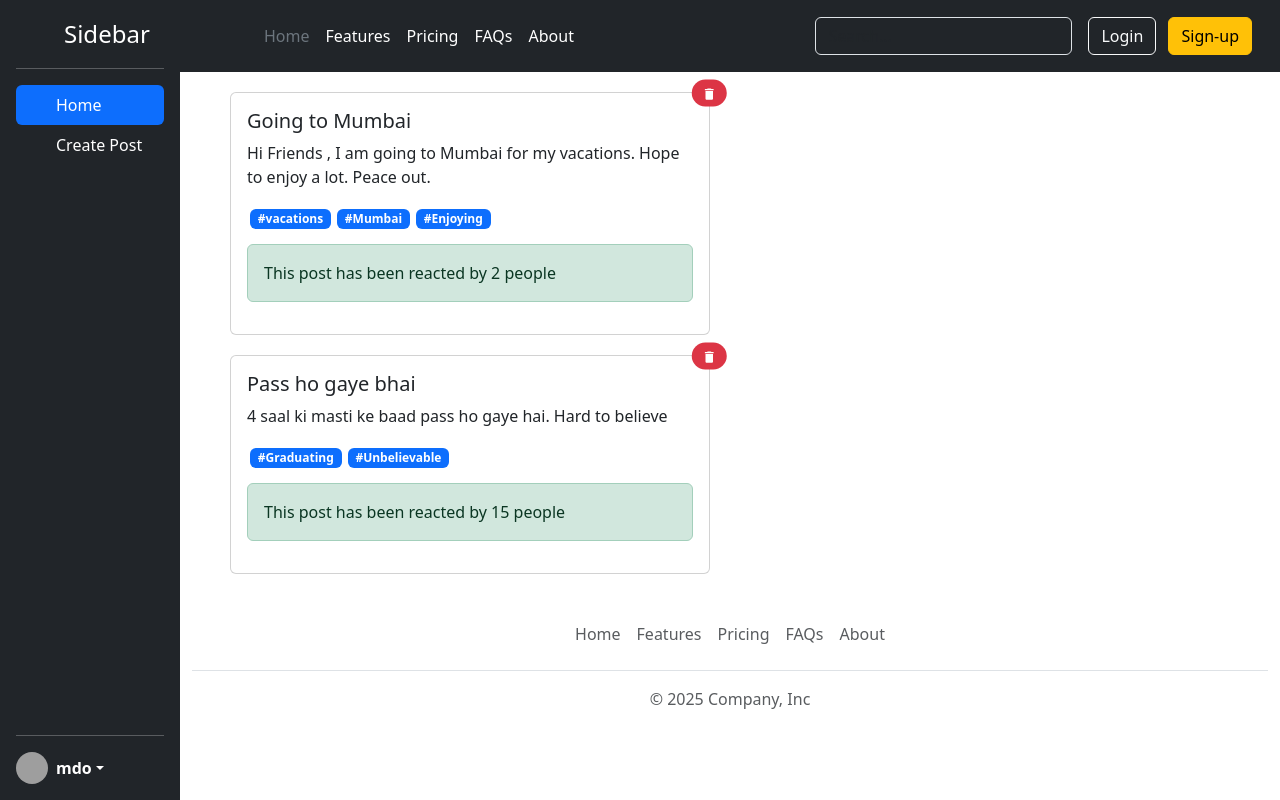
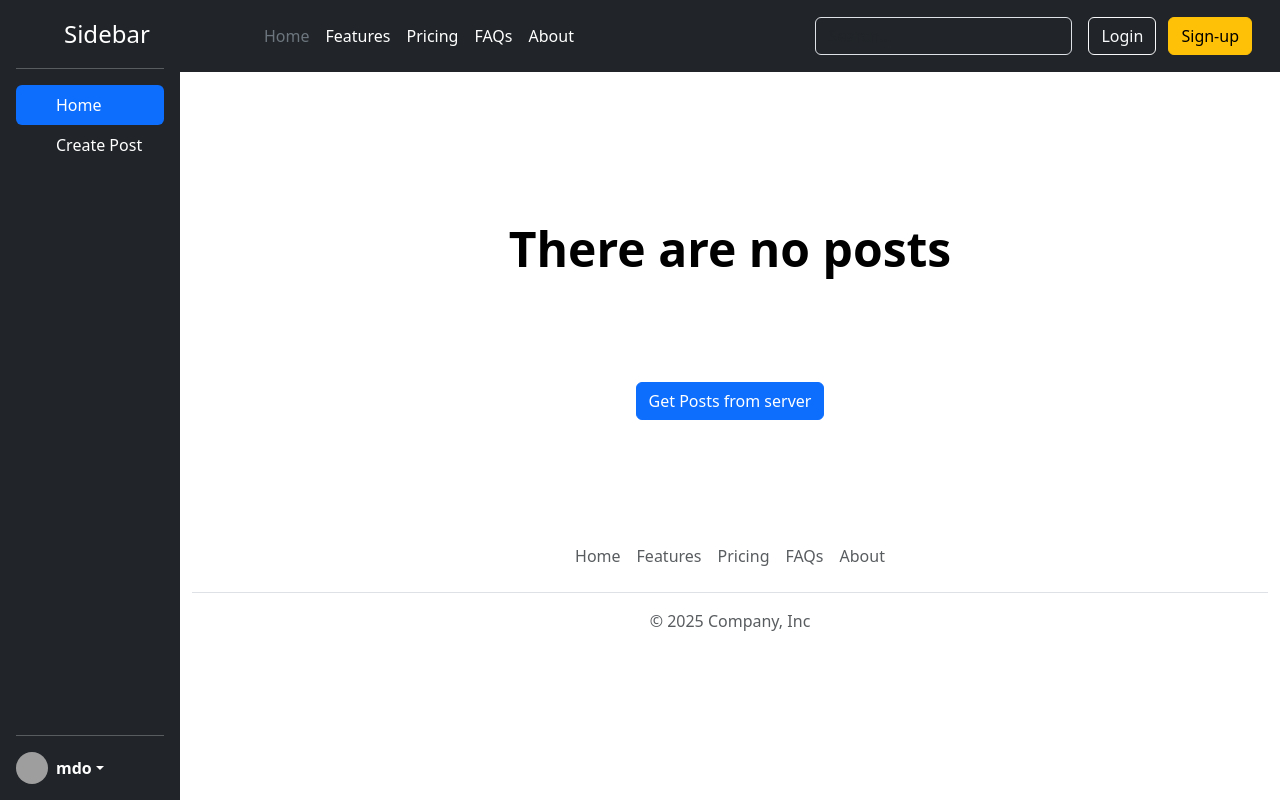
Before and after one commit to sampada-2006/Social-Media-App-UI-Using-React, a React (Vite) app: page / in a window 1280 px wide. Built offline with nearby package versions, Linux system fonts and the light colour scheme; grey boxes are pictures that could not be loaded.

Commit message:
used dummy data from dummyjson.com

```diff
--- a/src/App.css
+++ b/src/App.css
@@ -30,3 +30,7 @@
   border:2px solid gray;
   padding: 15px;
 }
+
+.welcome-msg{
+  margin: 100px 0;
+}
--- a/src/components/Post.jsx
+++ b/src/components/Post.jsx
@@ -25,7 +25,7 @@ const Post = ({ post }) => {
             </span>
           ))}
           <div class="alert alert-success reactions" role="alert">
-            This post has been reacted by {post.reactions} people
+            This post has been reacted by {post.reactions.likes} people
           </div>
         </div>
       </div>
--- a/src/components/PostList.jsx
+++ b/src/components/PostList.jsx
@@ -1,10 +1,20 @@
 import { useContext } from "react";
 import Post from "./Post";
 import { PostList as PostListData } from "../store/post-list-store";
+import WelcomeMsg from "./WelcomeMsg";
 const PostList = () => {
-  const { postList } = useContext(PostListData);
+  const { postList, addInitialPost } = useContext(PostListData);
+
+  const handleGetPostsClick = () => {
+    fetch("https://dummyjson.com/posts")
+      .then((res) => res.json())
+      .then((data) => addInitialPost(data.posts));
+  };
   return (
     <>
+      {postList.length === 0 && (
+        <WelcomeMsg onGetPostsClick={handleGetPostsClick}></WelcomeMsg>
+      )}
       {postList.map((post) => (
         <Post key={post.id} post={post}></Post>
       ))}
--- /dev/null
+++ b/src/components/WelcomeMsg.jsx
@@ -0,0 +1,16 @@
+const WelcomeMsg = ({ onGetPostsClick }) => {
+  return (
+    <center className="welcome-msg">
+      <div class="px-4 py-5 my-5 text-center">
+        <h1 class="display-5 fw-bold text-body-emphasis">
+          There are no posts
+        </h1>{" "}
+      </div>
+      <button type="button" class="btn btn-primary" onClick={onGetPostsClick}>
+        Get Posts from server
+      </button>
+    </center>
+  );
+};
+
+export default WelcomeMsg;
--- a/src/store/post-list-store.jsx
+++ b/src/store/post-list-store.jsx
@@ -3,6 +3,7 @@ import { createContext, useReducer } from "react";
 const DEFAULT_CONTEXT = {
   postList: [],
   addPost: () => {},
+  addInitialPost: () => {},
   deletePost: () => {},
 };
 export const PostList = createContext(DEFAULT_CONTEXT);
@@ -13,6 +14,8 @@ const postListReducer = (currPostList, action) => {
     newPostList = currPostList.filter(
       (post) => post.id !== action.payload.postId,
     );
+  } else if (action.type === "ADD_INITIAL_POSTS") {
+    newPostList = action.payload.posts;
   } else if (action.type === "ADD_POST") {
     const newPost = action.payload;
     newPostList = [newPost, ...currPostList];
@@ -21,10 +24,7 @@ const postListReducer = (currPostList, action) => {
 };
 
 const PostListProvider = ({ children }) => {
-  const [postList, dispatchPostList] = useReducer(
-    postListReducer,
-    DEFAULT_POST_LIST,
-  );
+  const [postList, dispatchPostList] = useReducer(postListReducer, []);
   const addPost = (userId, postTitle, postBody, reactions, tags) => {
     dispatchPostList({
       type: "ADD_POST",
@@ -32,12 +32,22 @@ const PostListProvider = ({ children }) => {
         id: Date.now(),
         title: postTitle,
         body: postBody,
-        reactions: reactions,
+        reactions: { likes: reactions },
         userId: userId,
         tags: tags,
       },
     });
   };
+
+  const addInitialPost = (posts) => {
+    dispatchPostList({
+      type: "ADD_INITIAL_POSTS",
+      payload: {
+        posts,
+      },
+    });
+  };
+
   const deletePost = (postId) => {
     dispatchPostList({
       type: "DELETE_POST",
@@ -47,28 +57,12 @@ const PostListProvider = ({ children }) => {
     });
   };
   return (
-    <PostList.Provider value={{ postList, addPost, deletePost }}>
+    <PostList.Provider
+      value={{ postList, addPost, addInitialPost, deletePost }}
+    >
       {children}
     </PostList.Provider>
   );
 };
 
-const DEFAULT_POST_LIST = [
-  {
-    id: "1",
-    title: "Going to Mumbai",
-    body: "Hi Friends , I am going to Mumbai for my vacations. Hope to enjoy a lot. Peace out.",
-    reactions: 2,
-    userId: "user-9",
-    tags: ["vacations", "Mumbai", "Enjoying"],
-  },
-  {
-    id: "2",
-    title: "Pass ho gaye bhai",
-    body: "4 saal ki masti ke baad pass ho gaye hai. Hard to believe ",
-    reactions: 15,
-    userId: "user-12",
-    tags: ["Graduating", "Unbelievable"],
-  },
-];
 export default PostListProvider;
```
